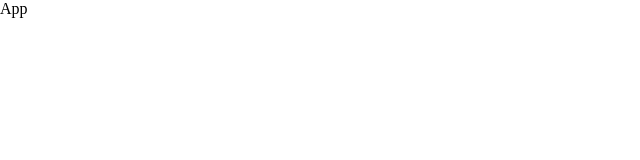
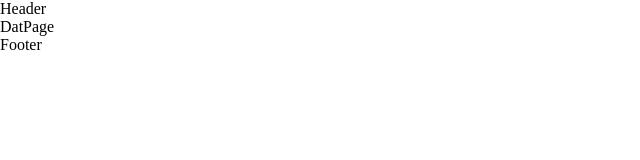
Before and after one commit to KirillPrushak/test-project, a React (Create React App) app: page /data in a window 1280 px wide. Shown: the top 160 px of the page, without its empty margins (0-640 px from the left). Built offline with nearby package versions, Linux system fonts and the light colour scheme.

Commit message:
feat: add navigation

```diff
--- a/package.json
+++ b/package.json
@@ -13,6 +13,7 @@
     "@types/react-dom": "^19.1.7",
     "react": "^19.1.1",
     "react-dom": "^19.1.1",
+    "react-router-dom": "^7.8.1",
     "react-scripts": "5.0.1",
     "sass": "^1.90.0",
     "typescript": "^4.9.5",
--- a/src/App.tsx
+++ b/src/App.tsx
@@ -1,5 +1,27 @@
+import { createBrowserRouter, RouterProvider } from "react-router-dom";
+import Layout from "./pages/layout";
+import WelcomePage from "./pages/welcome";
+import DataPage from "./pages/data";
+
 function App() {
-  return <div className="App">App</div>;
+  const router = createBrowserRouter([
+    {
+      path: "/",
+      element: <Layout />,
+      children: [
+        {
+          path: "/",
+          element: <WelcomePage />,
+        },
+        {
+          path: "/data",
+          element: <DataPage />,
+        },
+      ],
+    },
+  ]);
+
+  return <RouterProvider router={router} />;
 }
 
 export default App;
--- /dev/null
+++ b/src/pages/data/index.tsx
@@ -0,0 +1,5 @@
+function DataPage() {
+  return <div>DatPage</div>;
+}
+
+export default DataPage;
--- /dev/null
+++ b/src/pages/layout/index.tsx
@@ -0,0 +1,21 @@
+import { Outlet } from "react-router-dom";
+import Header from "../../shared/components/header";
+import Footer from "../../shared/components/footer";
+
+function Layout() {
+  return (
+    <div className="layout">
+      <div className="header">
+        <Header />
+      </div>
+      <div className="content">
+        <Outlet />
+      </div>
+      <div className="footer">
+        <Footer />
+      </div>
+    </div>
+  );
+}
+
+export default Layout;
--- /dev/null
+++ b/src/pages/welcome/index.tsx
@@ -0,0 +1,5 @@
+function WelcomePage() {
+  return <div>WelcomePage</div>;
+}
+
+export default WelcomePage;
--- /dev/null
+++ b/src/shared/components/footer/index.tsx
@@ -0,0 +1,5 @@
+function Footer() {
+  return <div>Footer</div>;
+}
+
+export default Footer;
--- /dev/null
+++ b/src/shared/components/header/index.tsx
@@ -0,0 +1,5 @@
+function Header() {
+  return <div>Header</div>;
+}
+
+export default Header;
--- /dev/null
+++ b/src/shared/sidebar/index.tsx
@@ -0,0 +1,5 @@
+function Sidebar() {
+  return <div>Sidebar</div>;
+}
+
+export default Sidebar;
```
Also changed, not shown: 1 other file (tests, documents, lock files or other folders).
